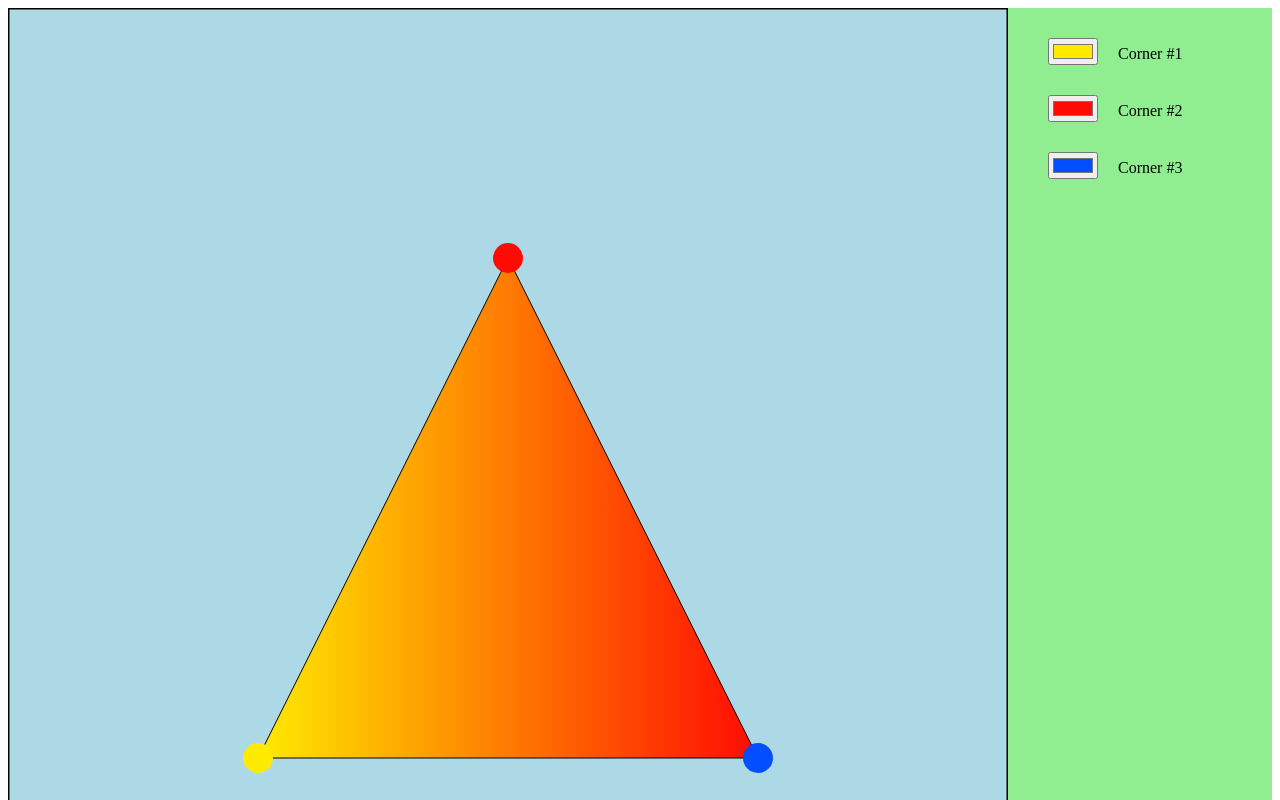
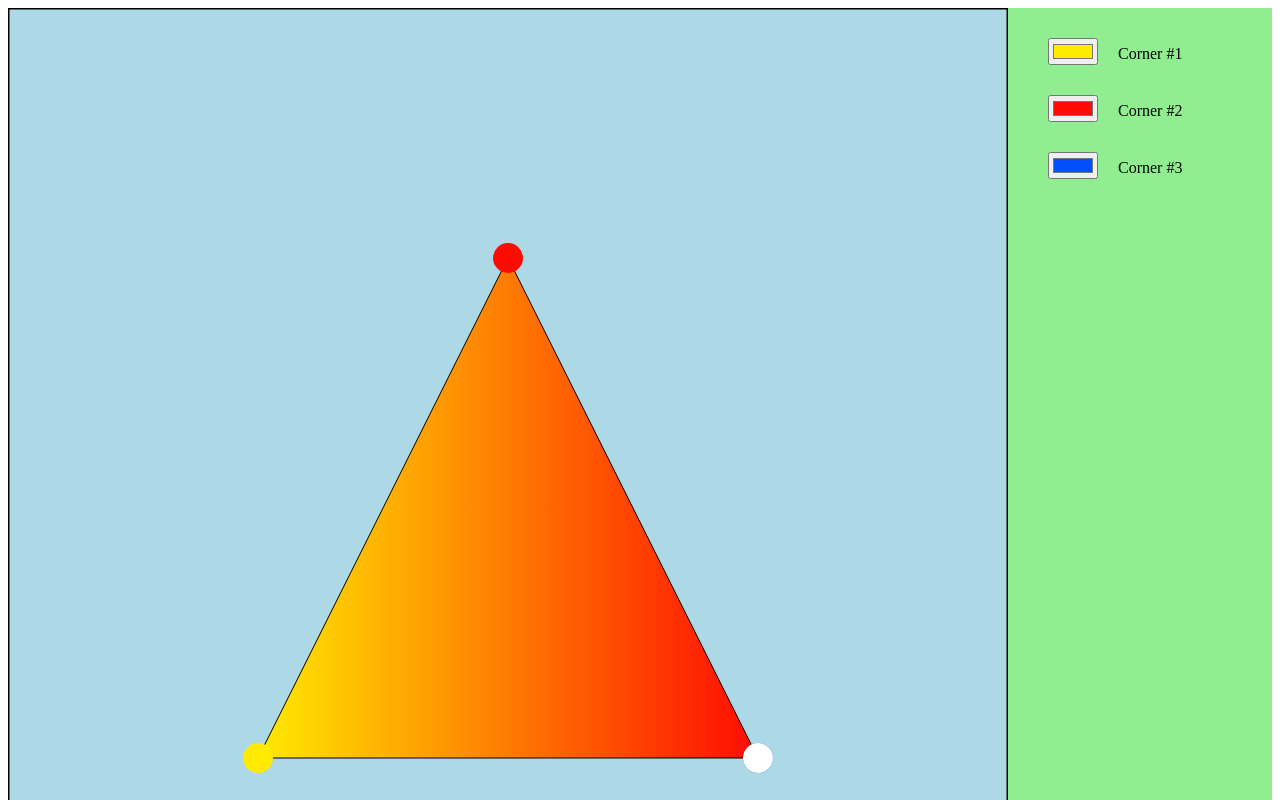
Before and after one commit to mahval/color-triangle, an Angular app: page / in a window 1280 px wide. Shown: the top 800 px of the page. Built offline with nearby package versions, Linux system fonts and the light colour scheme.

Commit message:
Found center of triangle

```diff
--- a/src/app/triangle-display/triangle-display.component.html
+++ b/src/app/triangle-display/triangle-display.component.html
@@ -13,14 +13,17 @@
       <g (click)="clickTriangle()" (mousedown)="mousedown(0, $event)">
         <polygon id="triangle" points="250,750 500,250 750,750" fill="url(#grad)" style="stroke:black;stroke-width:1" />
       </g>
-      <g id="circle1" (click)="clickCircle(1, $event)" (mousedown)="mousedown(1, $event)" (mouseup)="mouseup(1)">
-        <circle [attr.cx]="circle1Xcoor" [attr.cy]="circle1Ycoor" [attr.r]="circleRadius" [attr.fill]="circle1Color" />
+      <g (click)="clickCircle(1, $event)" (mousedown)="mousedown(1, $event)" (mouseup)="mouseup(1)">
+        <circle id="circle1" [attr.cx]="circle1Xcoor" [attr.cy]="circle1Ycoor" [attr.r]="circleRadius" [attr.fill]="circle1Color" />
       </g>
-      <g id="circle2" (click)="clickCircle(2, $event)" (mousedown)="mousedown(2, $event)" (mouseup)="mouseup(2)">
-        <circle [attr.cx]="circle2Xcoor" [attr.cy]="circle2Ycoor" [attr.r]="circleRadius" [attr.fill]="circle2Color" />
+      <g (click)="clickCircle(2, $event)" (mousedown)="mousedown(2, $event)" (mouseup)="mouseup(2)">
+        <circle id="circle2" [attr.cx]="circle2Xcoor" [attr.cy]="circle2Ycoor" [attr.r]="circleRadius" [attr.fill]="circle2Color" />
       </g>
-      <g id="circle3" (click)="clickCircle(3, $event)" (mousedown)="mousedown(3, $event)" (mouseup)="mouseup(3)">
-        <circle [attr.cx]="circle3Xcoor" [attr.cy]="circle3Ycoor" [attr.r]="circleRadius" [attr.fill]="circle3Color" />
+      <g (click)="clickCircle(3, $event)" (mousedown)="mousedown(3, $event)" (mouseup)="mouseup(3)">
+        <circle id="circle3" [attr.cx]="circle3Xcoor" [attr.cy]="circle3Ycoor" [attr.r]="circleRadius" [attr.fill]="circle3Color" />
+      </g>
+      <g id="circleCenter" (click)="clickCircle(3, $event)" (mousedown)="mousedown(3, $event)" (mouseup)="mouseup(3)">
+        <circle [attr.cx]="circleCenterXcoor" [attr.cy]="circleCenterYcoor" [attr.r]="circleRadius" fill="white" />
       </g>
     </svg>
 
--- a/src/app/triangle-display/triangle-display.component.ts
+++ b/src/app/triangle-display/triangle-display.component.ts
@@ -23,6 +23,8 @@ export class TriangleDisplayComponent implements OnInit {
   circle3Xcoor = 750;
   circle3Ycoor = 750;
   circle3Color = '#034fff'; // Blue
+  circleCenterXcoor = 750;
+  circleCenterYcoor = 750;
   circleRadius = 15;
 
   trianglePoints = this.circle1Xcoor + ',' + this.circle1Ycoor + ',' + this.circle2Xcoor + ',' + this.circle2Ycoor + ',' + this.circle3Xcoor + ',' + this.circle3Ycoor
@@ -37,9 +39,9 @@ export class TriangleDisplayComponent implements OnInit {
       if (!this.dragging) {
         return;
       }
-
       this.selectedCircle.setAttribute("cx", evt.clientX);
       this.selectedCircle.setAttribute("cy", evt.clientY);
+      this.findCenterPointOfTriangle();
       let pointsArray = this.triangle.getAttribute("points").split(' ');
       pointsArray[this.selectedCircleId - 1] = evt.clientX + ',' + evt.clientY;
       let newPoints = pointsArray.join(" ");
@@ -97,6 +99,7 @@ export class TriangleDisplayComponent implements OnInit {
   }
 
   mousedown(id: number, evt) {
+    this.findCenterPointOfTriangle();
     this.mouseIsDown = true;
     this.dragging = true;
     this.selectedCircle = evt.target;
@@ -123,4 +126,18 @@ export class TriangleDisplayComponent implements OnInit {
     console.log("stop1", stop1)
     // this.circle1.setAttribute("points", newPoints);
   }
+
+  findCenterPointOfTriangle() {
+    let circle1 = document.getElementById("circle1");
+    let circle2 = document.getElementById("circle2");
+    let circle3 = document.getElementById("circle3");
+    // this.selectedCircle.setAttribute("cy", evt.clientY);
+    // console.log("---> ", this.selectedCircle.getAttribute("cx"))
+    // console.log("circle 1 attr: ", circle1.getAttribute('cx'))
+    // console.log("circle 1: --> ", circle1)
+    this.circleCenterXcoor = (+circle1.getAttribute('cx') + +circle2.getAttribute('cx') + +circle3.getAttribute('cx')) / 3;
+    this.circleCenterYcoor = (+circle1.getAttribute('cy') + +circle2.getAttribute('cy') + +circle3.getAttribute('cy')) / 3;
+    // console.log("CENTER: ", this.circleCenterXcoor + ',' + this.circleCenterYcoor)
+    return this.circleCenterXcoor + ',' + this.circleCenterYcoor;
+  }
 }
```
Also changed, not shown: 1 other file (tests, documents, lock files or other folders).
